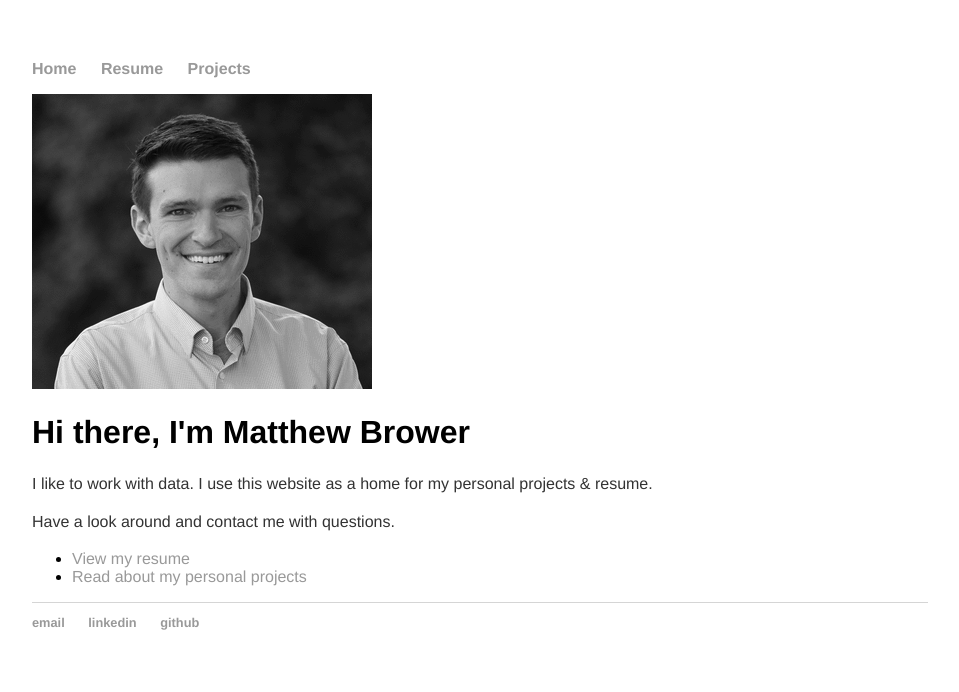
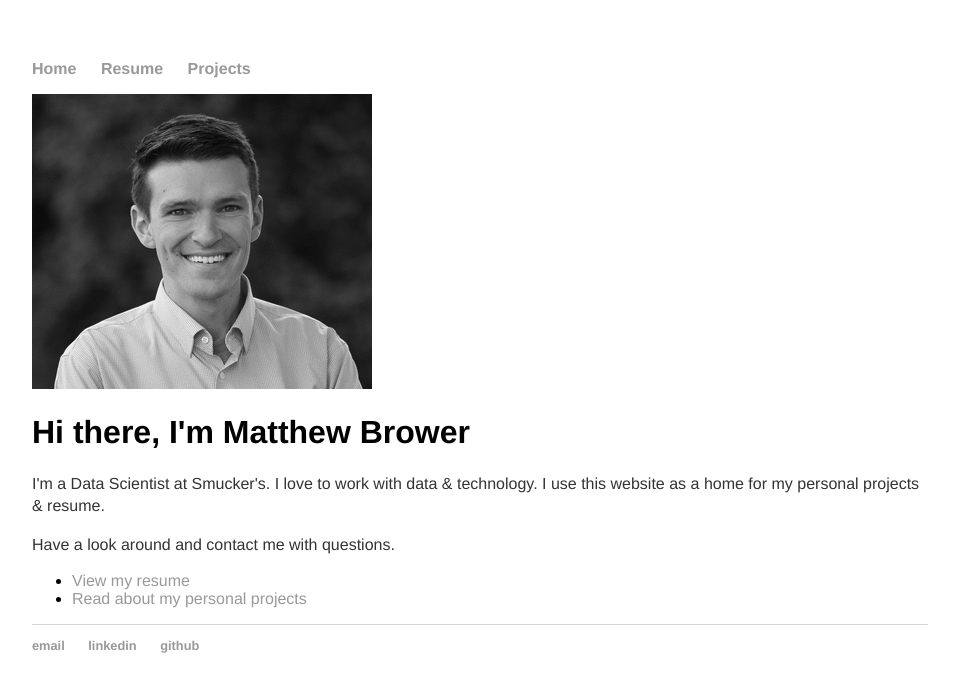
Before and after one commit to MatthewBrower/matthewbrower.github.io, a Jekyll site: the page built from index.html, in a window 1280 px wide. Shown: the top 692 px of the page, without its empty margins (160-1119 px from the left). Built offline with Jekyll 4.4.1, drawn with Linux system fonts in a browser that asks for light colours.

Commit message:
Update index.html

```diff
--- a/index.html
+++ b/index.html
@@ -7,7 +7,7 @@ title: Matthew Brower
 <img src="/img/portrait.png">
 	<h1>Hi there, I'm Matthew Brower</h1>
 
-	<p>I like to work with data.  I use this website as a home for my personal projects &amp; resume.</p>
+	<p>I'm a Data Scientist at Smucker's.  I love to work with data & technology.  I use this website as a home for my personal projects &amp; resume.</p>
 
 	<p>Have a look around and contact me with questions. </p>
 <!--<h3> -->
```
